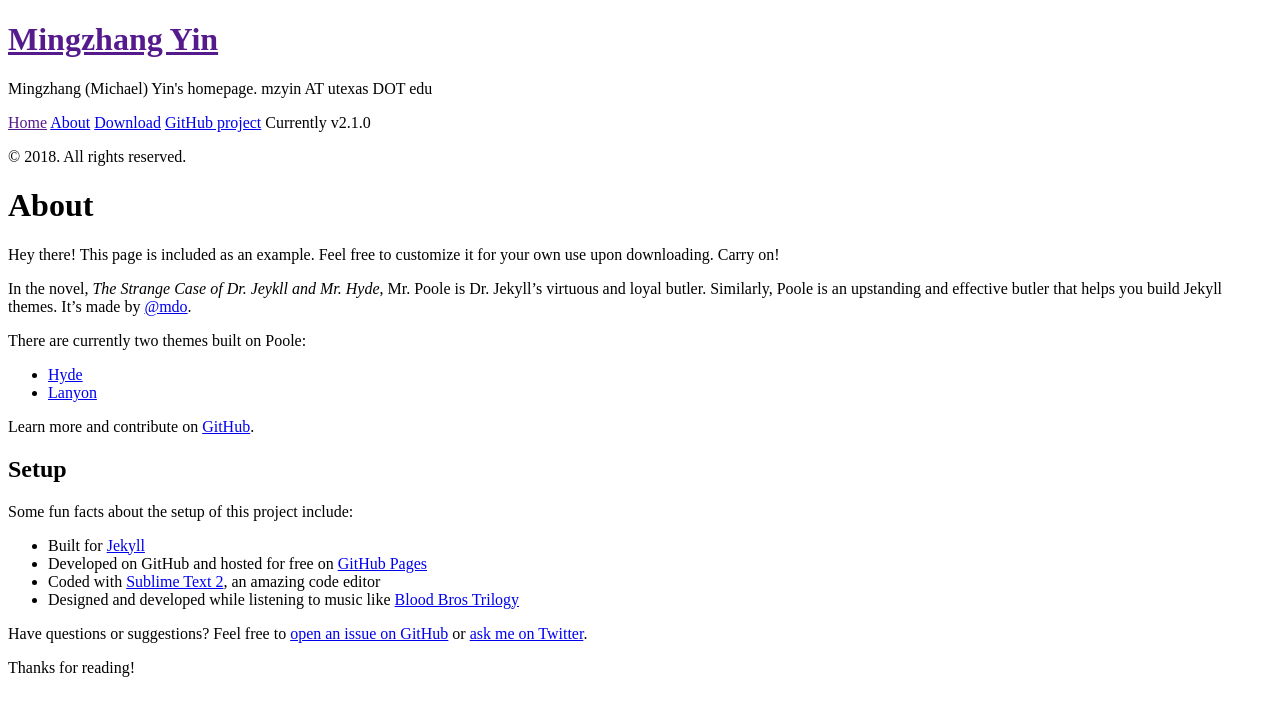
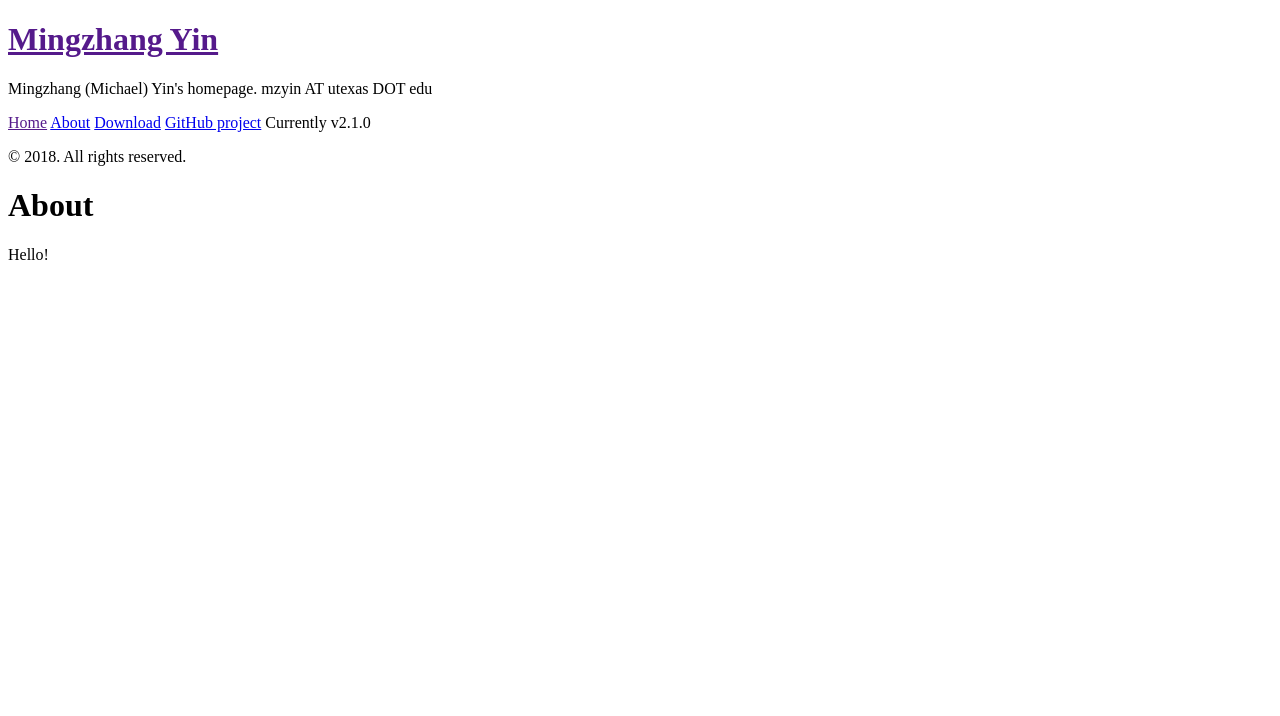
Before and after one commit to mingzhang-yin/mingzhang-yin.github.io, a Jekyll site: the page built from about.md, in a window 1280 px wide. Shown: the top 716 px of the page. Built offline with Jekyll 4.4.1, drawn with Linux system fonts in a browser that asks for light colours; Markdown is read by kramdown in place of the engine named in the settings.

Commit message:
Update about.md

```diff
--- a/about.md
+++ b/about.md
@@ -2,29 +2,4 @@
 layout: page
 title: About
 ---
-
-<p class="message">
-  Hey there! This page is included as an example. Feel free to customize it for your own use upon downloading. Carry on!
-</p>
-
-In the novel, *The Strange Case of Dr. Jeykll and Mr. Hyde*, Mr. Poole is Dr. Jekyll's virtuous and loyal butler. Similarly, Poole is an upstanding and effective butler that helps you build Jekyll themes. It's made by [@mdo](https://twitter.com/mdo).
-
-There are currently two themes built on Poole:
-
-* [Hyde](http://hyde.getpoole.com)
-* [Lanyon](http://lanyon.getpoole.com)
-
-Learn more and contribute on [GitHub](https://github.com/poole).
-
-## Setup
-
-Some fun facts about the setup of this project include:
-
-* Built for [Jekyll](http://jekyllrb.com)
-* Developed on GitHub and hosted for free on [GitHub Pages](https://pages.github.com)
-* Coded with [Sublime Text 2](http://sublimetext.com), an amazing code editor
-* Designed and developed while listening to music like [Blood Bros Trilogy](https://soundcloud.com/maddecent/sets/blood-bros-series)
-
-Have questions or suggestions? Feel free to [open an issue on GitHub](https://github.com/poole/issues/new) or [ask me on Twitter](https://twitter.com/mdo).
-
-Thanks for reading!
+Hello!
```
